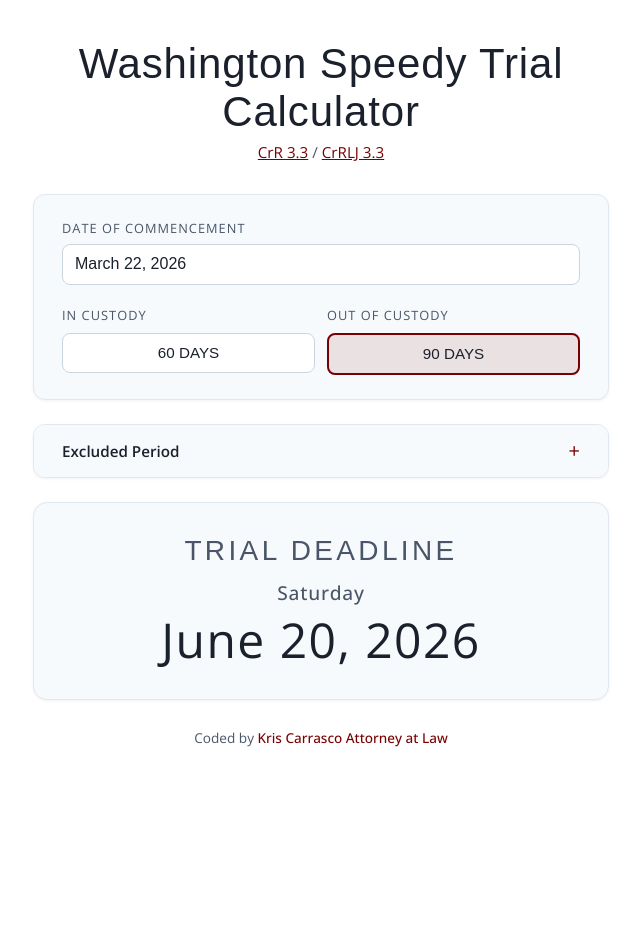
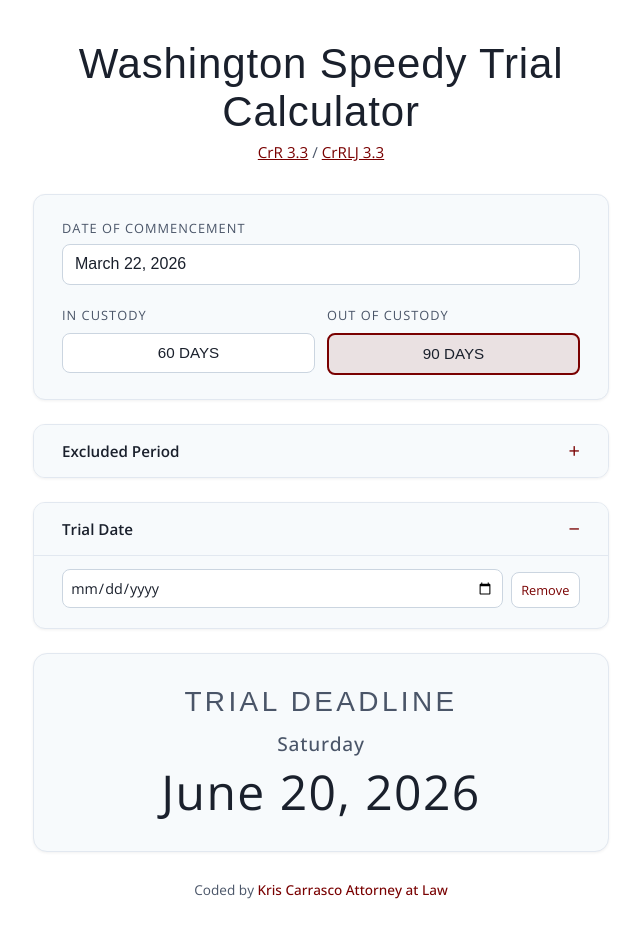
Before and after one commit to krisztianc/speedy-trial-calculator, a Next.js app: page / in a window 1280 px wide. Shown: the whole page, without its empty margins (319-959 px from the left). Before the commit the page ends 800 px from the top, so only its background shows below. Built offline with nearby package versions, Linux system fonts and the light colour scheme; a web font is replaced by a local one.

Commit message:
add trial date feature

```diff
--- a/app/page.tsx
+++ b/app/page.tsx
@@ -67,6 +67,8 @@ export default function Home() {
   const [calendarOpen, setCalendarOpen] = useState(false);
   const [excludedOpen, setExcludedOpen] = useState(false);
   const [excludedPeriods, setExcludedPeriods] = useState<ExcludedPeriod[]>([]);
+  const [trialDateStr, setTrialDateStr] = useState("");
+  const [trialDateOpen, setTrialDateOpen] = useState(true);
   const datePickerRef = useRef<HTMLDivElement>(null);
   const excludedIdRef = useRef(0);
 
@@ -138,6 +140,43 @@ export default function Home() {
   }, [baseDeadline, totalExcludedDays]);
 
   const commenceDate = useMemo(() => parseDateInput(commenceStr), [commenceStr]);
+
+  const elapsedDays = useMemo(() => {
+    const commence = parseDateInput(commenceStr);
+    const trial = parseDateInput(trialDateStr.trim());
+    if (!trial || !isValid(trial)) return null;
+    if (!commence || !isValid(commence)) return null;
+    if (trial < commence) return 0;
+
+    const totalDays = inclusiveDayCount(commence, trial);
+
+    const raw: { start: Date; end: Date }[] = [];
+    for (const p of excludedPeriods) {
+      const s = p.start.trim() ? parseDateInput(p.start) : null;
+      const e = p.end.trim() ? parseDateInput(p.end) : null;
+
+      if (!s || !e || !isValid(s) || !isValid(e)) continue;
+      if (e < s) continue;
+
+      if (e < commence) continue;
+      if (s > trial) continue;
+
+      const clippedStart = s < commence ? commence : s;
+      const clippedEnd = e > trial ? trial : e;
+
+      if (clippedEnd < clippedStart) continue;
+
+      raw.push({ start: clippedStart, end: clippedEnd });
+    }
+
+    const merged = mergeIntervals(raw);
+    let excludedDaysWithinRange = 0;
+    for (const m of merged) {
+      excludedDaysWithinRange += inclusiveDayCount(m.start, m.end);
+    }
+
+    return totalDays - excludedDaysWithinRange;
+  }, [commenceStr, trialDateStr, excludedPeriods]);
 
   return (
     <main
@@ -570,6 +609,100 @@ export default function Home() {
           style={{
             background: "#f7fafc",
             border: "1px solid #e2e8f0",
+            borderRadius: "12px",
+            marginBottom: "1.5rem",
+            boxShadow: "0 1px 3px rgba(0,0,0,0.06)",
+            overflow: "hidden",
+          }}
+        >
+          <button
+            type="button"
+            aria-expanded={trialDateOpen}
+            onClick={() => setTrialDateOpen((o) => !o)}
+            style={{
+              width: "100%",
+              display: "flex",
+              alignItems: "center",
+              justifyContent: "space-between",
+              gap: "0.75rem",
+              padding: "1rem clamp(1rem, 3vw, 1.75rem)",
+              border: "none",
+              background: "#f7fafc",
+              color: "#1a202c",
+              fontSize: "0.95rem",
+              fontWeight: 600,
+              textAlign: "left",
+              cursor: "pointer",
+              fontFamily: "var(--font-open-sans), sans-serif",
+            }}
+          >
+            <span>Trial Date</span>
+            <span
+              aria-hidden
+              style={{
+                fontSize: "1.25rem",
+                lineHeight: 1,
+                color: "#790000",
+                fontWeight: 400,
+              }}
+            >
+              {trialDateOpen ? "−" : "+"}
+            </span>
+          </button>
+          {trialDateOpen && (
+            <div
+              style={{
+                display: "flex",
+                flexWrap: "wrap",
+                alignItems: "flex-end",
+                gap: "0.5rem",
+                padding: "0.85rem clamp(1rem, 3vw, 1.75rem) 1.25rem",
+                borderTop: "1px solid #e2e8f0",
+              }}
+            >
+              <input
+                id="trial-date"
+                type="date"
+                value={trialDateStr}
+                onChange={(e) => setTrialDateStr(e.target.value)}
+                aria-label="Trial date"
+                style={{
+                  flex: "1 1 140px",
+                  minWidth: 0,
+                  padding: "0.5rem 0.45rem",
+                  fontSize: "0.9rem",
+                  borderRadius: "8px",
+                  border: "1px solid #cbd5e0",
+                  background: "#ffffff",
+                  color: "#1a202c",
+                  fontFamily: "var(--font-open-sans), sans-serif",
+                }}
+              />
+              <button
+                type="button"
+                onClick={() => setTrialDateStr("")}
+                style={{
+                  flex: "0 0 auto",
+                  padding: "0.5rem 0.6rem",
+                  fontSize: "0.8rem",
+                  borderRadius: "8px",
+                  border: "1px solid #cbd5e0",
+                  background: "#ffffff",
+                  color: "#790000",
+                  cursor: "pointer",
+                  fontFamily: "var(--font-open-sans), sans-serif",
+                }}
+              >
+                Remove
+              </button>
+            </div>
+          )}
+        </section>
+
+        <section
+          style={{
+            background: "#f7fafc",
+            border: "1px solid #e2e8f0",
             borderRadius: "14px",
             padding: "clamp(1.25rem, 4vw, 2rem)",
             textAlign: "center",
@@ -635,6 +768,18 @@ export default function Home() {
           >
             {finalDeadline ? format(finalDeadline, "MMMM d, yyyy") : "—"}
           </p>
+          {elapsedDays !== null && (
+            <p
+              style={{
+                margin: "0.75rem 0 0",
+                fontSize: "1.8rem",
+                color: "#4a5568",
+                fontFamily: "var(--font-open-sans), sans-serif",
+              }}
+            >
+              Elapsed days: {elapsedDays}
+            </p>
+          )}
         </section>
         <footer
           style={{
```
